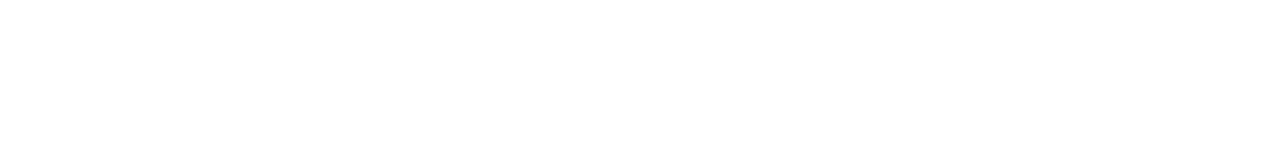
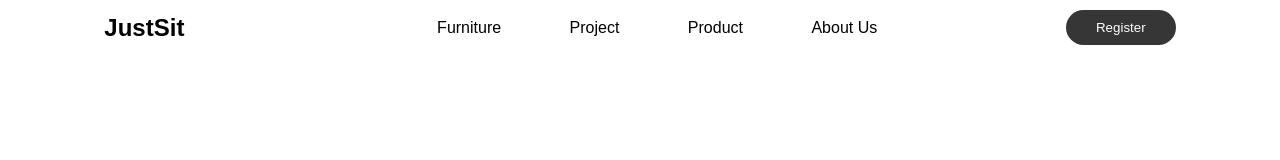
Before and after one commit to CodeWithJoshua18/JustSit, a plain HTML site: page index.html in a window 1280 px wide. Drawn offline with Linux system fonts and the light colour scheme.

Commit message:
`Added navigation bar and styles to index.html and style.css`

```diff
--- a/index.html
+++ b/index.html
@@ -11,6 +11,23 @@
     <title>JustSit</title>
 </head>
 <body>
+    <!-- nav section -->
+     <nav>
+        <div class="logo">
+            <h1>JustSit</h1>
+        </div>
+
+        <ul>
+            <li><a href="">Furniture</a></li>
+            <li><a href="">Project</a></li>
+            <li><a href="">Product</a></li>
+            <li><a href="">About Us</a></li>
+        </ul>
+
+        <button class="btn-fill">Register</button>
+     </nav>
+
+     <!-- header section -->
 
 </body>
 </html>
--- a/style.css
+++ b/style.css
@@ -1,4 +1,49 @@
 :root{
+    --main-color:#e3e8e4;
+    --primary-color:#363636;
     --main-font:"Lora", serif;
     --secondary-font:"Roboto", sans-serif;
 }
+
+/* resets */
+*{
+    margin: 0;
+    padding: 0;
+    box-sizing: border-box;
+}
+
+/* nav start */
+nav{
+    display: flex;
+    justify-content: space-around;
+    align-items: center;
+    text-align: center;
+    font-family: sans-serif;
+    padding: 10px;
+}
+
+ul li{
+    display: inline;
+    list-style: none;
+}
+
+li a{
+    text-decoration: none;
+    color: black;
+    margin-left: 4rem;
+}
+
+li a:hover{
+    border-bottom: 2px solid var(--primary-color);
+    padding-bottom: 10px;
+}
+
+.btn-fill{
+    padding: 10px 30px;
+    background: var(--primary-color);
+    border: none;
+    border-radius: 100px;
+    color: white;
+    cursor: pointer;
+}
+/* nav end */
```
Also changed, not shown: 5 other files.
